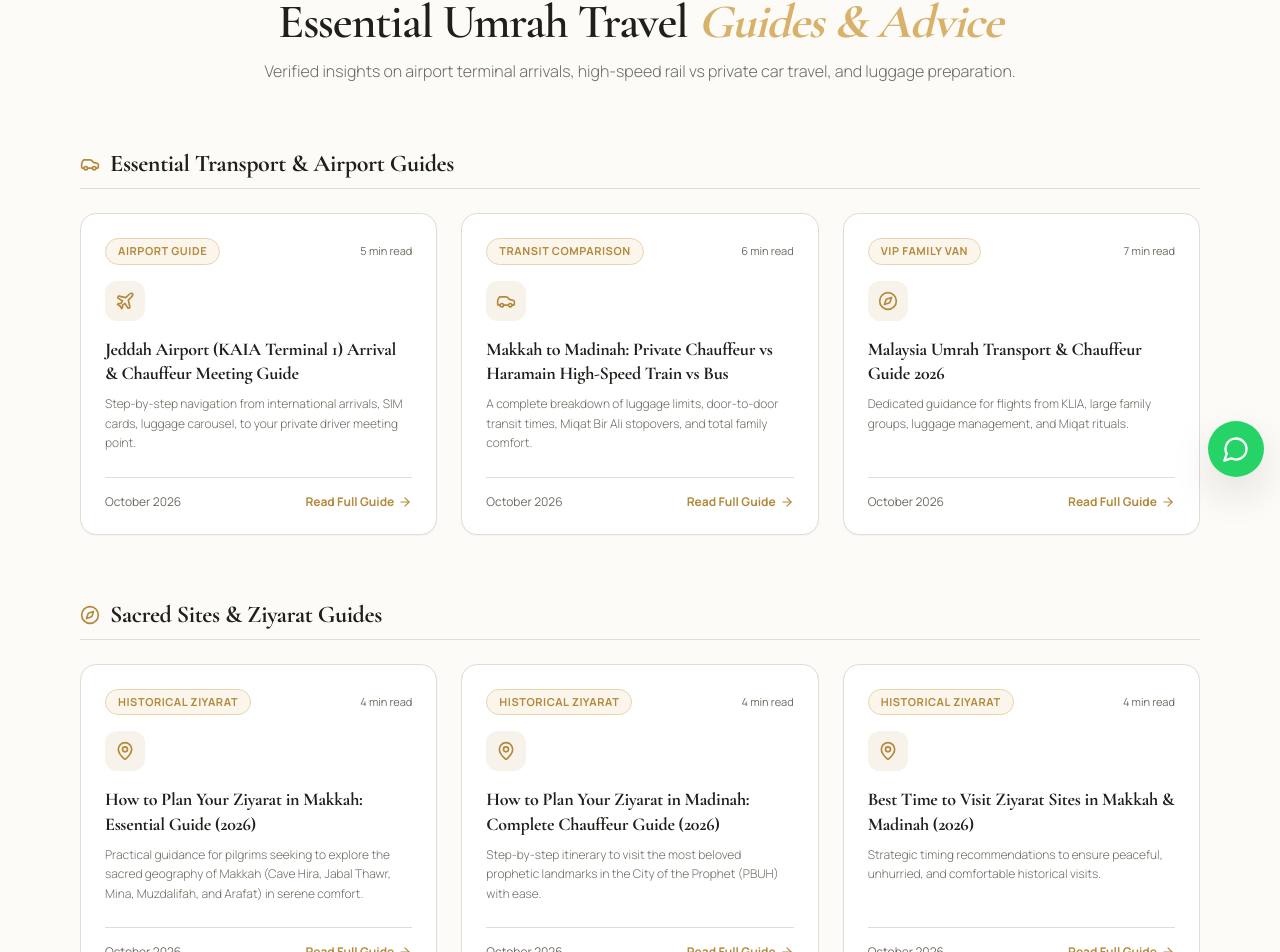
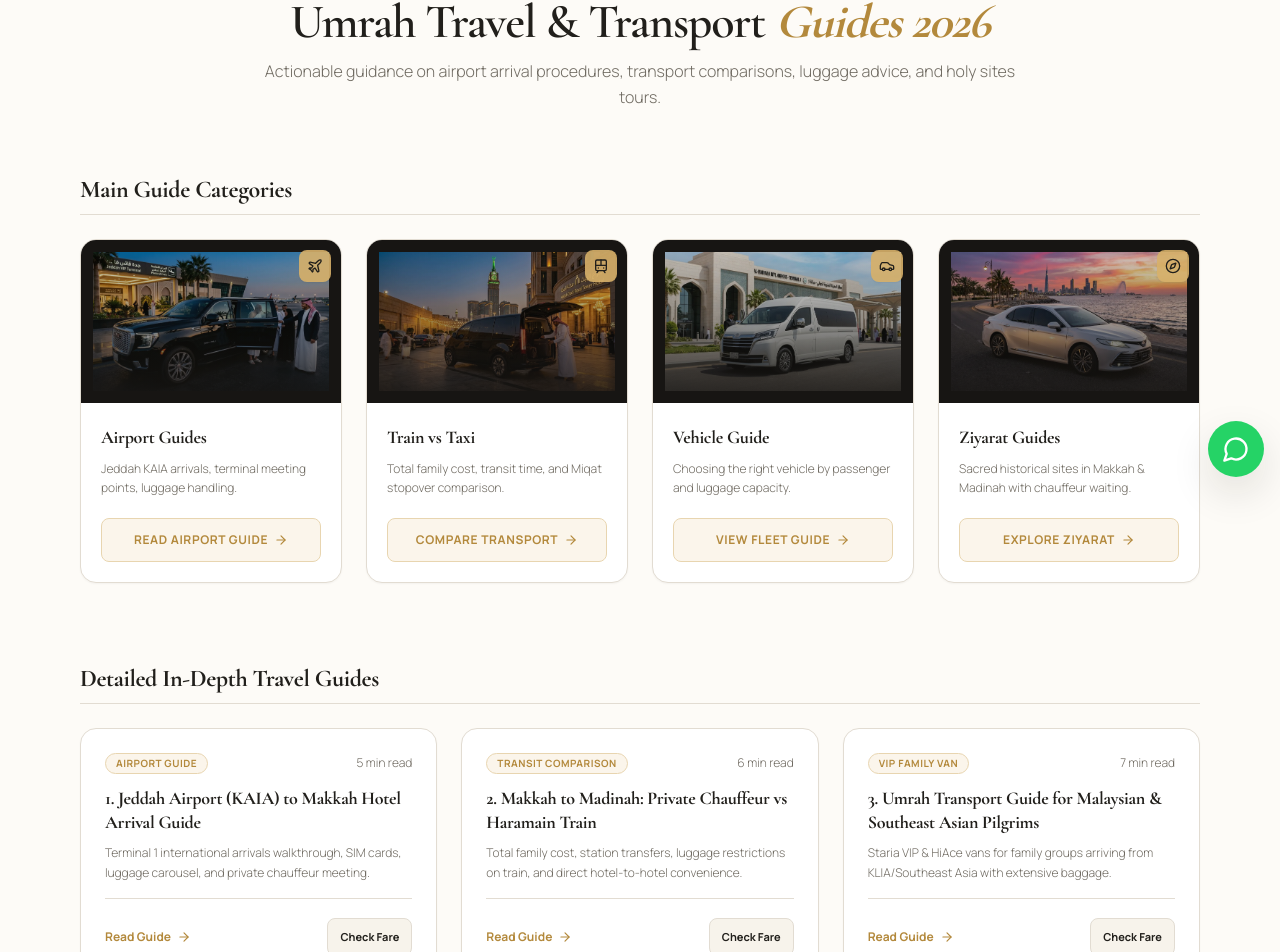
Before and after one commit to saysa19994/royal-umrah-cabs, a Next.js app: page /en/guides in a window 1280 px wide. Shown: the part 299-1251 px from the top of the page. Built offline with nearby package versions, Linux system fonts and the light colour scheme; no server answers; the database is empty.

Commit message:
feat(guides): enhance travel guides hub with 4 core pillars and detailed comparison guides

```diff
--- a/src/app/[locale]/guides/page.tsx
+++ b/src/app/[locale]/guides/page.tsx
@@ -1,10 +1,11 @@
 import React from 'react';
 import type { Metadata } from 'next';
 import Link from 'next/link';
+import Image from 'next/image';
 import { Locale, getLocalizedAlternates } from '@/i18n/config';
 import { getDictionary } from '@/i18n/get-dictionary';
 import { ZIYARAT_GUIDES } from '@/data/ziyarat';
-import { BookOpen, Compass, Calendar, ArrowRight, ShieldCheck, MapPin, Plane, Car } from 'lucide-react';
+import { BookOpen, Compass, Calendar, ArrowRight, ShieldCheck, MapPin, Plane, Car, Train, Users, Luggage, CheckCircle2 } from 'lucide-react';
 
 interface GuidesPageProps {
   params: Promise<{
@@ -44,84 +45,116 @@ export default async function GuidesIndexPage(props: GuidesPageProps) {
   const params = await props.params;
   const { locale } = params;
   const dict = getDictionary(locale);
-  const isRtl = locale === 'ar' || locale === 'ur';
 
-  const MAIN_GUIDES = [
+  // 4 Core Category Pillars (Matching User Blueprint & Screenshot 12)
+  const GUIDE_CATEGORIES = [
+    {
+      id: 'airport',
+      title: locale === 'ar' ? 'أدلة المطارات (Airport Guides)' : 'Airport Guides',
+      desc:
+        locale === 'ar'
+          ? 'الوصول من مطار جدة، الاستقبال بالاسم، وأمتعة السفر.'
+          : 'Jeddah KAIA arrivals, terminal meeting points, luggage handling.',
+      img: '/assets/images/yukon_exterior.webp',
+      link: `/${locale}/guides/jeddah-airport-arrival-guide`,
+      cta: locale === 'ar' ? 'عرض دليل المطار' : 'Read Airport Guide',
+      icon: Plane,
+    },
+    {
+      id: 'train-vs-taxi',
+      title: locale === 'ar' ? 'القطار أم السيارة (Train vs Taxi)' : 'Train vs Taxi',
+      desc:
+        locale === 'ar'
+          ? 'مقارنة التكلفة الإجمالية والراحة والتوقف بالميقات للرحلات بين المدن.'
+          : 'Total family cost, transit time, and Miqat stopover comparison.',
+      img: '/assets/images/staria_exterior.webp',
+      link: `/${locale}/guides/makkah-to-madinah-transport-comparison`,
+      cta: locale === 'ar' ? 'مقارنة خيارات السفر' : 'Compare Transport',
+      icon: Train,
+    },
+    {
+      id: 'vehicle-guide',
+      title: locale === 'ar' ? 'دليل اختيار السيارة (Vehicle Guide)' : 'Vehicle Guide',
+      desc:
+        locale === 'ar'
+          ? 'اختيار السيارة المناسبة حسب عدد الركاب والحقائب والميزانية.'
+          : 'Choosing the right vehicle by passenger and luggage capacity.',
+      img: '/assets/images/hiace_exterior.webp',
+      link: `/${locale}/fleet`,
+      cta: locale === 'ar' ? 'استعراض سيارات الأسطول' : 'View Fleet Guide',
+      icon: Car,
+    },
+    {
+      id: 'ziyarat-guide',
+      title: locale === 'ar' ? 'أدلة المزارات (Ziyarat Guides)' : 'Ziyarat Guides',
+      desc:
+        locale === 'ar'
+          ? 'أماكن الزيارة الإسلامية في مكة والمدينة والمدة المناسبة للجولة.'
+          : 'Sacred historical sites in Makkah & Madinah with chauffeur waiting.',
+      img: '/assets/images/camry_exterior.webp',
+      link: `/${locale}/ziyarat`,
+      cta: locale === 'ar' ? 'استعراض جولات المزارات' : 'Explore Ziyarat',
+      icon: Compass,
+    },
+  ];
+
+  // Specific In-Depth Guides List (Matching Screenshot 13)
+  const DETAILED_GUIDES = [
     {
       slug: 'jeddah-airport-arrival-guide',
       title:
         locale === 'ar'
-          ? 'دليل الاستقبال في صالة 1 بمطار الملك عبدالعزيز بجدة'
-          : locale === 'ms'
-          ? 'Panduan Ketibaan & Pertemuan Pemandu di KAIA Terminal 1 Jeddah'
-          : locale === 'id'
-          ? 'Panduan Kedatangan & Bertemu Pengemudi di Bandara KAIA Terminal 1 Jeddah'
-          : locale === 'ur'
-          ? 'جدہ ایئرپورٹ ٹرمینل 1 آمد اور ڈرائیور سے ملاقات کی گائیڈ'
-          : 'Jeddah Airport (KAIA Terminal 1) Arrival & Chauffeur Meeting Guide',
+          ? '1. دليل الوصول من مطار جدة (KAIA) إلى فنادق مكة المكرمة'
+          : '1. Jeddah Airport (KAIA) to Makkah Hotel Arrival Guide',
       desc:
         locale === 'ar'
-          ? 'خطوات استلام الأمتعة والخروج من صالة الوصول والالتقاء بسائقك الخاص بكل يسر.'
-          : 'Step-by-step navigation from international arrivals, SIM cards, luggage carousel, to your private driver meeting point.',
+          ? 'خطوات الخروج من صالة 1 الدولية، استلام شرائح الاتصال، واستقبال سائقك الخاص بلوحة الاسم.'
+          : 'Terminal 1 international arrivals walkthrough, SIM cards, luggage carousel, and private chauffeur meeting.',
       category: locale === 'ar' ? 'إرشادات المطارات' : 'Airport Guide',
       readTime: '5 min read',
       date: 'October 2026',
-      icon: Plane,
+      routeId: 'jeddah-airport-to-makkah',
       href: `/${locale}/guides/jeddah-airport-arrival-guide`,
     },
     {
       slug: 'makkah-to-madinah-transport-comparison',
       title:
         locale === 'ar'
-          ? 'مقارنة السفر بين مكة والمدينة: السائق الخاص والقطار والحافلات'
-          : locale === 'ms'
-          ? 'Makkah ke Madinah: Pemandu Peribadi vs Kereta Api Laju Haramain vs Bas'
-          : locale === 'id'
-          ? 'Makkah ke Madinah: Pengemudi Pribadi vs Kereta Cepat Haramain vs Bus'
-          : locale === 'ur'
-          ? 'مکہ سے مدینہ سفر کا موازنہ: پرائیویٹ کار، حرمین ٹرین، یا بس'
-          : 'Makkah to Madinah: Private Chauffeur vs Haramain High-Speed Train vs Bus',
+          ? '2. مقارنة السفر بين مكة والمدينة: السيارة الخاصة أم قطار الحرمين؟'
+          : '2. Makkah to Madinah: Private Chauffeur vs Haramain Train',
       desc:
         locale === 'ar'
-          ? 'مقارنة دقيقة وشاملة لراحة العائلات وسعة الحقائب والتوصيل المباشر من باب الفندق.'
-          : 'A complete breakdown of luggage limits, door-to-door transit times, Miqat Bir Ali stopovers, and total family comfort.',
+          ? 'تحليل التكلفة الحقيقية للعائلات متضمنة تاكسي المحطات ووزن الأمتعة والتوقف بميقات آبار علي.'
+          : 'Total family cost, station transfers, luggage restrictions on train, and direct hotel-to-hotel convenience.',
       category: locale === 'ar' ? 'مقارنة وسائل النقل' : 'Transit Comparison',
       readTime: '6 min read',
       date: 'October 2026',
-      icon: Car,
+      routeId: 'makkah-to-madinah',
       href: `/${locale}/guides/makkah-to-madinah-transport-comparison`,
     },
     {
       slug: 'malaysia-umrah-transport',
       title:
         locale === 'ar'
-          ? 'دليل نقل المعتمرين القادمين من ماليزيا 2026'
-          : locale === 'ms'
-          ? 'Panduan Pengangkutan Umrah Jemaah Malaysia 2026'
-          : locale === 'id'
-          ? 'Panduan Transportasi Umrah Jamaah Asia Tenggara 2026'
-          : locale === 'ur'
-          ? 'ملائیشیا و بین الاقوامی معتمرین کے لیے ٹرانسپورٹ گائیڈ 2026'
-          : 'Malaysia Umrah Transport & Chauffeur Guide 2026',
+          ? '3. دليل نقل المعتمرين والعائلات القادمة من ماليزيا وجنوب شرق آسيا'
+          : '3. Umrah Transport Guide for Malaysian & Southeast Asian Pilgrims',
       desc:
         locale === 'ar'
-          ? 'دليل شامل لخدمات الفانات الفاخرة ستاريا وهايس من كوالالمبور إلى جدة ومكة والمدينة.'
-          : 'Dedicated guidance for flights from KLIA, large family groups, luggage management, and Miqat rituals.',
+          ? 'إرشادات فانات ستاريا وهايس العائلية للأفواج الكبيرة مع إدارة الحقائب المتعددة.'
+          : 'Staria VIP & HiAce vans for family groups arriving from KLIA/Southeast Asia with extensive baggage.',
       category: locale === 'ar' ? 'فانات عائلية' : 'VIP Family Van',
       readTime: '7 min read',
       date: 'October 2026',
-      icon: Compass,
+      routeId: 'jeddah-airport-to-makkah',
       href: `/${locale}/guides/malaysia-umrah-transport`,
     },
   ];
-
-  const ziyaratGuidesList = Object.values(ZIYARAT_GUIDES);
 
   return (
     <div className="py-16 md:py-24 bg-bg min-h-screen">
       <div className="container mx-auto px-4 max-w-6xl">
         {/* BREADCRUMB */}
-        <div className="flex items-center gap-2 text-xs text-ink-muted mb-8">
+        <div className="flex items-center gap-2 text-xs text-ink-muted mb-8 text-start">
           <Link href={`/${locale}`} className="hover:text-gold-dark transition-colors">
             {dict.nav.home}
           </Link>
@@ -133,124 +166,141 @@ export default async function GuidesIndexPage(props: GuidesPageProps) {
         <div className="text-center max-w-3xl mx-auto mb-16">
           <div className="inline-flex items-center gap-2 px-4 py-1.5 rounded-full bg-gold-soft border border-gold-line text-xs font-bold text-gold-dark uppercase tracking-widest mb-3">
             <BookOpen className="w-3.5 h-3.5" />
-            <span>{dict.guides_section?.sectionPill || 'Pilgrim Knowledge Hub'}</span>
+            <span>{locale === 'ar' ? 'دليل المسافر المعتمد' : 'Royal Umrah Pilgrim Guides'}</span>
           </div>
           <h1 className="font-display font-semibold text-3xl md:text-5xl text-ink tracking-tight">
-            {dict.guides_section?.heading || 'Umrah Travel & Route'}{' '}
-            <span className="text-gold italic font-display font-bold">
-              {dict.guides_section?.headingHighlight || 'Guides'}
+            {locale === 'ar' ? 'أدلة إرشادات السفر والتنقل' : 'Umrah Travel & Transport'}{' '}
+            <span className="text-gold-dark italic font-display font-bold">
+              {locale === 'ar' ? 'بين الحرمين الشريفين' : 'Guides 2026'}
             </span>
           </h1>
           <p className="mt-3 text-ink-muted text-base leading-relaxed font-light">
-            {dict.guides_section?.subtitle ||
-              'Expert, verified advice on airport arrival procedures, intercity journeys, and sacred historical site tours.'}
+            {locale === 'ar'
+              ? 'إرشادات دقيقة وعملية تساعدك على اختيار وسيلة النقل الأنسب، وفهم المسافات والأسعار وخطوات الاستقبال في المطارات.'
+              : 'Actionable guidance on airport arrival procedures, transport comparisons, luggage advice, and holy sites tours.'}
           </p>
         </div>
 
-        {/* SECTION 1: ESSENTIAL TRANSPORT GUIDES */}
-        <div className="mb-16">
-          <h2 className="font-display font-bold text-2xl text-ink mb-6 pb-2 border-b border-border flex items-center gap-2.5">
-            <Car className="w-5 h-5 text-gold-dark" />
-            <span>{locale === 'ar' ? 'أدلة الوصول والتنقل الرئيسية' : 'Essential Transport & Airport Guides'}</span>
+        {/* 4 CORE CATEGORY PILLARS (Matching Screenshot 12) */}
+        <div className="mb-20">
+          <h2 className="font-display font-bold text-2xl text-ink mb-6 pb-2 border-b border-border text-start">
+            {locale === 'ar' ? 'أقسام أدلة السفر الرئيسية' : 'Main Guide Categories'}
           </h2>
-
-          <div className="grid grid-cols-1 md:grid-cols-3 gap-6">
-            {MAIN_GUIDES.map((guide) => {
-              const IconComp = guide.icon;
+          <div className="grid grid-cols-1 sm:grid-cols-2 lg:grid-cols-4 gap-6">
+            {GUIDE_CATEGORIES.map((cat) => {
+              const IconComp = cat.icon;
               return (
-                <article
-                  key={guide.slug}
-                  className="bg-surface rounded-2xl border border-border p-6 shadow-xs hover:shadow-md hover:border-gold-line transition-all flex flex-col justify-between text-start group"
+                <div
+                  key={cat.id}
+                  className="bg-surface rounded-2xl border border-border shadow-xs hover:shadow-md transition-all overflow-hidden flex flex-col justify-between group"
                 >
                   <div>
-                    <div className="flex items-center justify-between gap-2 mb-4">
-                      <span className="text-[11px] font-bold text-gold-dark uppercase tracking-wider px-3 py-1 rounded-full bg-gold-soft border border-gold-line">
-                        {guide.category}
-                      </span>
-                      <span className="text-[11px] text-ink-muted">{guide.readTime}</span>
+                    <div className="relative aspect-[16/10] bg-charcoal p-3 flex items-center justify-center overflow-hidden">
+                      <Image
+                        src={cat.img}
+                        alt={cat.title}
+                        width={320}
+                        height={200}
+                        className="w-full h-full object-cover opacity-85 group-hover:scale-105 transition-transform duration-500"
+                      />
+                      <div className="absolute inset-0 bg-gradient-to-t from-charcoal/90 via-charcoal/30 to-transparent" />
+                      <div className="absolute top-2.5 right-2.5 rtl:right-auto rtl:left-2.5 w-8 h-8 rounded-lg bg-gold/90 text-ink flex items-center justify-center shadow-xs">
+                        <IconComp className="w-4 h-4" />
+                      </div>
                     </div>
 
-                    <div className="w-10 h-10 rounded-xl bg-bg-alt flex items-center justify-center text-gold-dark mb-4 group-hover:bg-gold group-hover:text-ink transition-colors">
-                      <IconComp className="w-5 h-5" />
+                    <div className="p-5 text-start">
+                      <h3 className="font-display font-bold text-lg text-ink mb-2">
+                        {cat.title}
+                      </h3>
+                      <p className="text-xs text-ink-muted leading-relaxed font-light">
+                        {cat.desc}
+                      </p>
+                    </div>
                   </div>
 
-                    <h3 className="font-display font-bold text-lg text-ink mb-2 group-hover:text-gold-dark transition-colors leading-snug">
-                      <Link href={guide.href}>{guide.title}</Link>
-                    </h3>
-
-                    <p className="text-xs text-ink-muted leading-relaxed font-light mb-6">
-                      {guide.desc}
-                    </p>
-                  </div>
-
-                  <div className="pt-4 border-t border-border flex items-center justify-between text-xs">
-                    <span className="text-ink-muted">{guide.date}</span>
+                  <div className="p-5 pt-0">
                     <Link
-                      href={guide.href}
-                      className="font-bold text-gold-dark hover:text-ink flex items-center gap-1 transition-colors"
+                      href={cat.link}
+                      className="w-full min-h-[44px] rounded-btn bg-gold-soft border border-gold-line text-gold-dark hover:bg-gold hover:text-ink text-xs font-bold uppercase tracking-wider transition-colors flex items-center justify-center gap-1.5 focus-visible:ring-2 focus-visible:ring-gold"
                     >
-                      <span>{dict.guides_section?.readGuide || 'Read Guide'}</span>
+                      <span>{cat.cta}</span>
                       <ArrowRight className="w-3.5 h-3.5 rtl:rotate-180" />
                     </Link>
                   </div>
-                </article>
+                </div>
               );
             })}
           </div>
         </div>
 
-        {/* SECTION 2: ZIYARAT & SACRED SITES GUIDES */}
-        <div>
-          <h2 className="font-display font-bold text-2xl text-ink mb-6 pb-2 border-b border-border flex items-center gap-2.5">
-            <Compass className="w-5 h-5 text-gold-dark" />
-            <span>{locale === 'ar' ? 'أدلة زيارة المعالم والمزارات النبوية' : 'Sacred Sites & Ziyarat Guides'}</span>
+        {/* DETAILED GUIDES WITH DIRECT BOOKING INTEGRATION */}
+        <div className="mb-20 text-start">
+          <h2 className="font-display font-bold text-2xl text-ink mb-6 pb-2 border-b border-border">
+            {locale === 'ar' ? 'مقالات وأدلة المقارنة التفصيلية' : 'Detailed In-Depth Travel Guides'}
           </h2>
 
           <div className="grid grid-cols-1 md:grid-cols-3 gap-6">
-            {ziyaratGuidesList.map((guide) => {
-              const guideTitle = locale === 'ar' ? guide.titleAr : guide.titleEn;
-              const guideSummary = locale === 'ar' ? guide.summaryAr : guide.summaryEn;
-              const guideHref = `/${locale}/ziyarat/guides/${guide.slug}`;
-
-              return (
-                <article
+            {DETAILED_GUIDES.map((guide) => (
+              <div
                 key={guide.slug}
-                  className="bg-surface rounded-2xl border border-border p-6 shadow-xs hover:shadow-md hover:border-gold-line transition-all flex flex-col justify-between text-start group"
+                className="bg-surface rounded-2xl p-6 border border-border shadow-xs hover:shadow-md transition-all flex flex-col justify-between"
               >
                 <div>
-                    <div className="flex items-center justify-between gap-2 mb-4">
-                      <span className="text-[11px] font-bold text-gold-dark uppercase tracking-wider px-3 py-1 rounded-full bg-gold-soft border border-gold-line">
-                        {locale === 'ar' ? 'مزارات تاريخية' : 'Historical Ziyarat'}
+                  <div className="flex items-center justify-between mb-3">
+                    <span className="text-[10px] font-bold text-gold-dark uppercase tracking-wider bg-gold-soft px-2.5 py-0.5 rounded-full border border-gold-line">
+                      {guide.category}
                     </span>
-                      <span className="text-[11px] text-ink-muted">4 min read</span>
+                    <span className="text-xs text-ink-muted font-light">{guide.readTime}</span>
                   </div>
 
-                    <div className="w-10 h-10 rounded-xl bg-bg-alt flex items-center justify-center text-gold-dark mb-4 group-hover:bg-gold group-hover:text-ink transition-colors">
-                      <MapPin className="w-5 h-5" />
-                    </div>
-
-                    <h3 className="font-display font-bold text-lg text-ink mb-2 group-hover:text-gold-dark transition-colors leading-snug">
-                      <Link href={guideHref}>{guideTitle}</Link>
+                  <h3 className="font-display font-bold text-lg text-ink mb-2 leading-snug">
+                    {guide.title}
                   </h3>
-
-                    <p className="text-xs text-ink-muted leading-relaxed font-light mb-6">
-                      {guideSummary}
+                  <p className="text-xs text-ink-muted leading-relaxed font-light mb-4">
+                    {guide.desc}
                   </p>
                 </div>
 
-                  <div className="pt-4 border-t border-border flex items-center justify-between text-xs">
-                    <span className="text-ink-muted">{guide.lastUpdated}</span>
+                <div className="pt-4 border-t border-border flex items-center justify-between gap-2">
                   <Link
-                      href={guideHref}
-                      className="font-bold text-gold-dark hover:text-ink flex items-center gap-1 transition-colors"
+                    href={guide.href}
+                    className="inline-flex items-center gap-1.5 text-xs font-bold text-gold-dark hover:underline min-h-[44px]"
                   >
-                      <span>{dict.guides_section?.readGuide || 'Read Guide'}</span>
+                    <span>{locale === 'ar' ? 'قراءة الدليل' : 'Read Guide'}</span>
                     <ArrowRight className="w-3.5 h-3.5 rtl:rotate-180" />
                   </Link>
+
+                  <Link
+                    href={`/${locale}/booking?route=${guide.routeId}`}
+                    className="inline-flex items-center gap-1 text-[11px] font-bold text-ink bg-bg-alt px-3 py-1.5 rounded-btn border border-border hover:border-gold-dark transition-colors min-h-[38px]"
+                  >
+                    <span>{locale === 'ar' ? 'احسب السعر' : 'Check Fare'}</span>
+                  </Link>
                 </div>
-                </article>
-              );
-            })}
+              </div>
+            ))}
+          </div>
+        </div>
+
+        {/* CTA SECTION */}
+        <div className="bg-charcoal text-white rounded-3xl p-8 sm:p-12 text-center border border-charcoal-border">
+          <h2 className="font-display font-bold text-2xl sm:text-3xl text-gold mb-3">
+            {locale === 'ar' ? 'هل تحتاج إلى استشارة خاصة لرحلة عائلتك؟' : 'Need Tailored Advice for Your Family Trip?'}
+          </h2>
+          <p className="text-xs sm:text-sm text-white/80 max-w-xl mx-auto mb-6 font-light leading-relaxed">
+            {locale === 'ar'
+              ? 'فريق منسقي الحجوزات متواجد على مدار 24 ساعة للإجابة على استفسارات مواعيد الطيران وأحجام الحقائب وترتيبات الميقات.'
+              : 'Our 24/7 dispatch coordinators are ready to answer flight arrival, luggage size, and Miqat scheduling questions.'}
+          </p>
+          <div className="flex flex-wrap items-center justify-center gap-3">
+            <Link
+              href={`/${locale}/booking`}
+              className="inline-flex items-center gap-2 px-6 py-3 rounded-btn bg-gold text-ink font-bold text-xs uppercase tracking-wider hover:bg-gold-hover hover:text-white transition-all shadow-xs min-h-[48px]"
+            >
+              <span>{locale === 'ar' ? 'احجز رحلتك الآن' : 'Book Your Chauffeur'}</span>
+              <ArrowRight className="w-4 h-4 rtl:rotate-180" />
+            </Link>
           </div>
         </div>
       </div>
```
Lines whose indentation alone changed are shown as unchanged.
